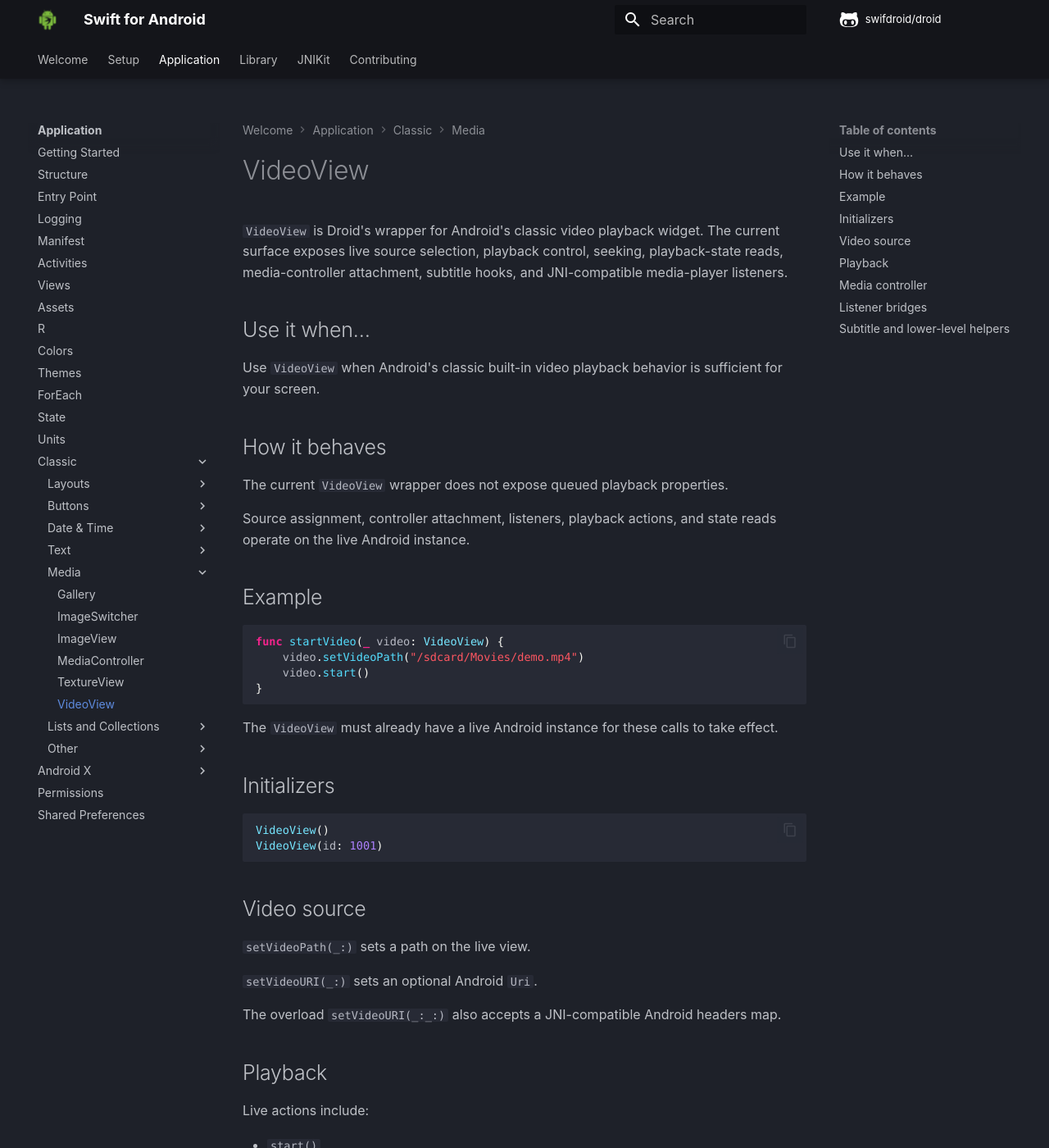
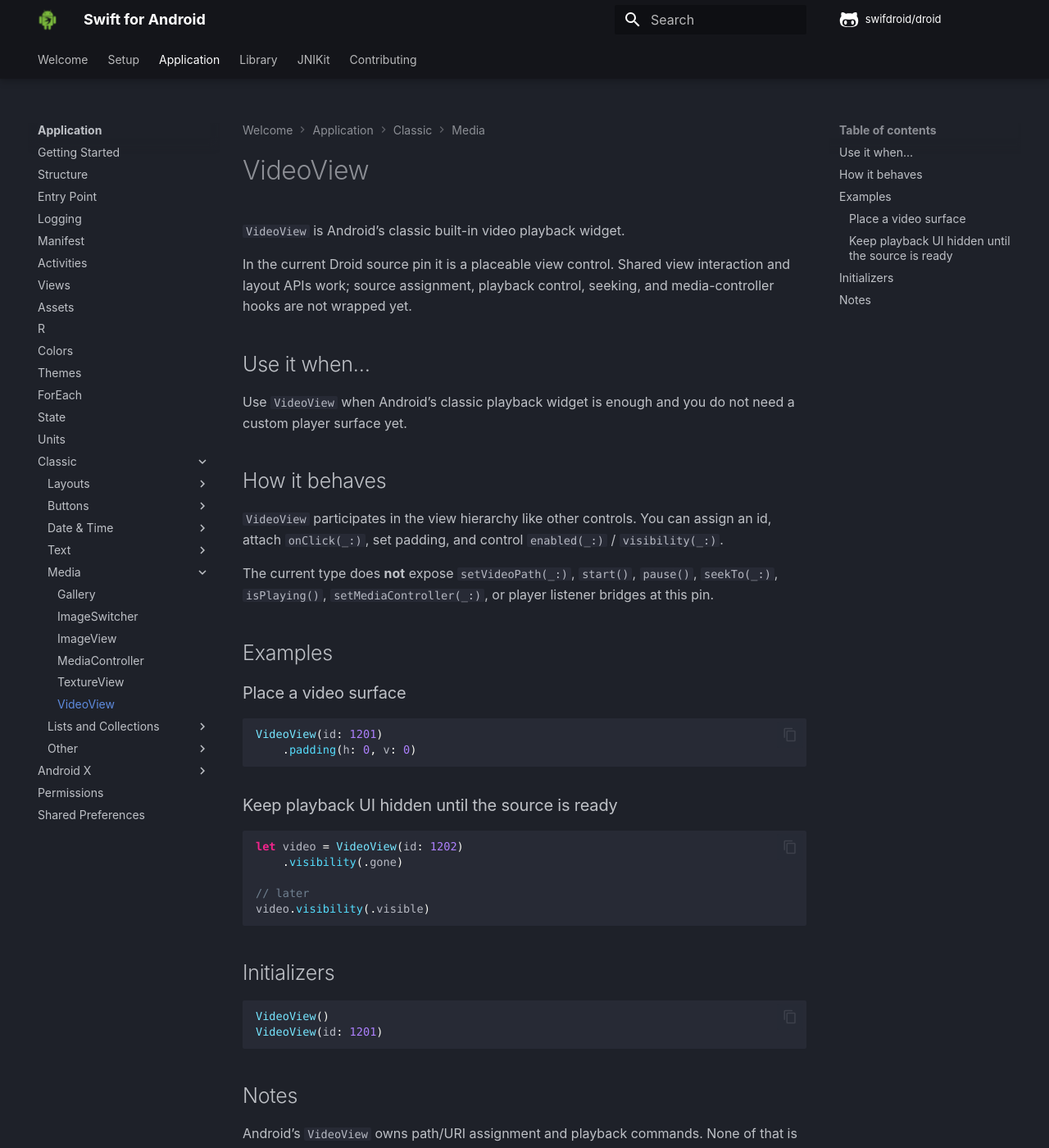
Before and after one commit to swifdroid/docs, an MkDocs documentation site: the page built from docs/app/classic/video-view.md, in a window 1280 px wide and 1400 px high. Shown: the whole window at 82% size. Built offline with MkDocs 1.6.1 and Material for MkDocs 9.7.7, drawn with Linux system fonts in a browser that asks for light colours; comment, search, counter and statistics services are not loaded; some of the changed text lies outside the part shown.

Commit message:
📝 Rewrite VideoView page to View shell at pin

````diff
--- a/docs/app/classic/video-view.md
+++ b/docs/app/classic/video-view.md
@@ -1,79 +1,45 @@
 # VideoView
 
-`VideoView` is Droid's wrapper for Android's classic video playback widget. The current surface exposes live source selection, playback control, seeking, playback-state reads, media-controller attachment, subtitle hooks, and JNI-compatible media-player listeners.
+`VideoView` is Android’s classic built-in video playback widget.
+
+In the current Droid source pin it is a placeable view control. Shared view interaction and layout APIs work; source assignment, playback control, seeking, and media-controller hooks are not wrapped yet.
 
 ## Use it when…
 
-Use `VideoView` when Android's classic built-in video playback behavior is sufficient for your screen.
+Use `VideoView` when Android’s classic playback widget is enough and you do not need a custom player surface yet.
 
 ## How it behaves
 
-The current `VideoView` wrapper does not expose queued playback properties.
+`VideoView` participates in the view hierarchy like other controls. You can assign an id, attach `onClick(_:)`, set padding, and control `enabled(_:)` / `visibility(_:)`.
 
-Source assignment, controller attachment, listeners, playback actions, and state reads operate on the live Android instance.
+The current type does **not** expose `setVideoPath(_:)`, `start()`, `pause()`, `seekTo(_:)`, `isPlaying()`, `setMediaController(_:)`, or player listener bridges at this pin.
 
-## Example
+## Examples
+
+### Place a video surface
 
 ```swift
-func startVideo(_ video: VideoView) {
-    video.setVideoPath("/sdcard/Movies/demo.mp4")
-    video.start()
-}
+VideoView(id: 1201)
+    .padding(h: 0, v: 0)
 ```
 
-The `VideoView` must already have a live Android instance for these calls to take effect.
+### Keep playback UI hidden until the source is ready
+
+```swift
+let video = VideoView(id: 1202)
+    .visibility(.gone)
+
+// later
+video.visibility(.visible)
+```
 
 ## Initializers
 
 ```swift
 VideoView()
-VideoView(id: 1001)
+VideoView(id: 1201)
 ```
 
-## Video source
+## Notes
 
-`setVideoPath(_:)` sets a path on the live view.
-
-`setVideoURI(_:)` sets an optional Android `Uri`.
-
-The overload `setVideoURI(_:_:)` also accepts a JNI-compatible Android headers map.
-
-## Playback
-
-Live actions include:
-
-- `start()`
-- `pause()`
-- `resume()`
-- `suspend()`
-- `stopPlayback()`
-- `seekTo(_:)`
-
-Live reads include:
-
-- `isPlaying()`
-- `currentPosition()`
-- `duration()`
-- `bufferPercentage()`
-- `audioSessionId()`
-- `canPause()`
-- `canSeekBackward()`
-- `canSeekForward()`
-
-## Media controller
-
-`setMediaController(_:)` attaches an optional live `MediaController`.
-
-This is an immediate live call, not a queued builder property in the current wrapper.
-
-## Listener bridges
-
-`setOnCompletionListener(_:)`, `setOnErrorListener(_:)`, `setOnInfoListener(_:)`, and `setOnPreparedListener(_:)` accept JNI-compatible Android media-player listener objects.
-
-Droid exposes these listener bridges but does not construct the listener objects for you.
-
-## Subtitle and lower-level helpers
-
-`addSubtitleSource(_:_:)` and `setSubtitleWidget(_:)` expose Android subtitle hooks.
-
-The wrapper also forwards drawing, measurement, layout, attach/detach, key, touch, trackball, and adjusted-size helpers.
+Android’s `VideoView` owns path/URI assignment and playback commands. None of that is part of the current Droid surface. Treat this page as placement plus shared view behavior only.
````
